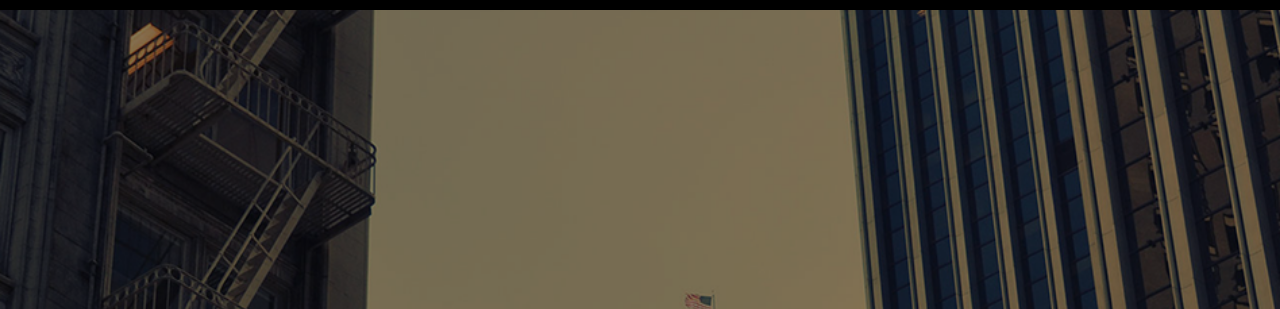
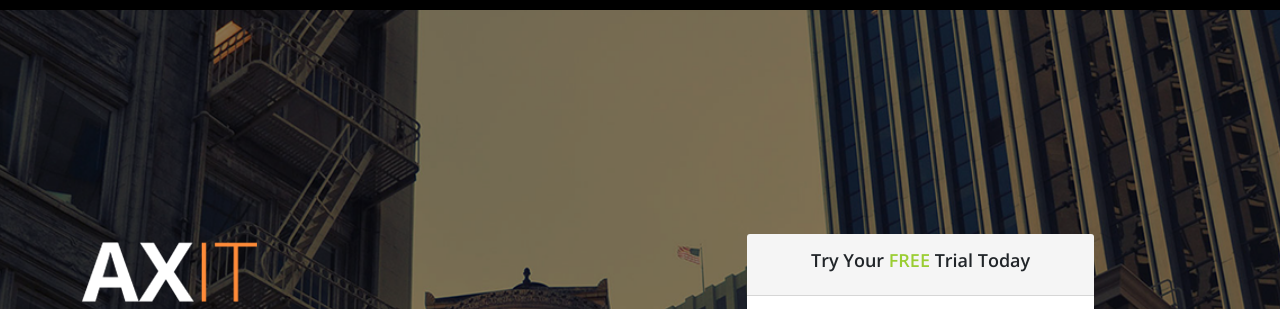
Before and after one commit to das-rudro/AX-IT, a plain HTML site: page index.html in a window 1280 px wide. Shown: the part 70-379 px from the top of the page. Drawn offline with nearby package versions, Linux system fonts and the light colour scheme.

Commit message:
Update style.css

```diff
--- a/style.css
+++ b/style.css
@@ -50,7 +50,7 @@ banner section
 }
 
 .baner-text-left{
-    height: 120vh;
+    height: 100vh;
     display: table-cell;
     vertical-align: middle;
 }
@@ -83,7 +83,7 @@ banner section
 
 .banner-form{
     display: table-cell;
-    height: 120vh;
+    height: 100vh;
     vertical-align: middle;
     width: 100%;
 }
```
